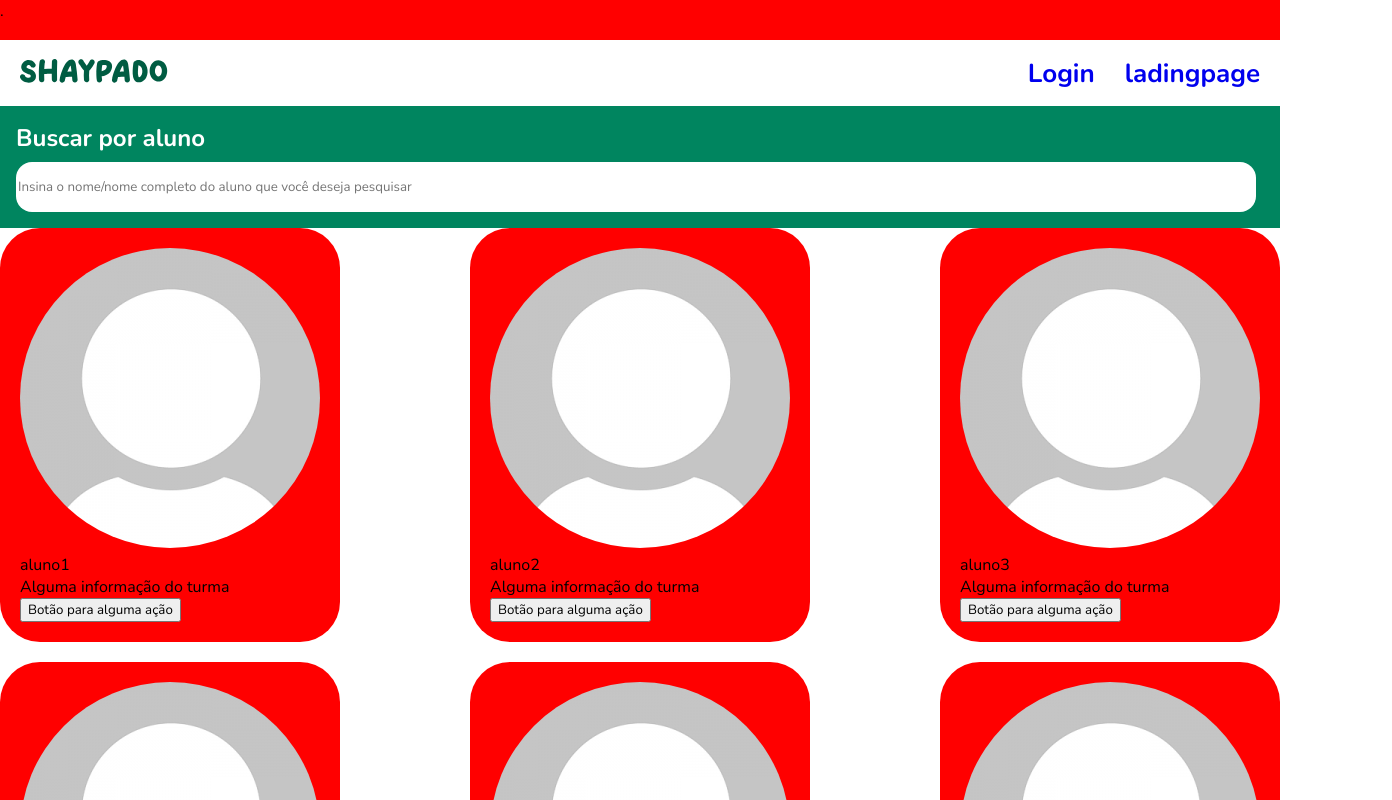
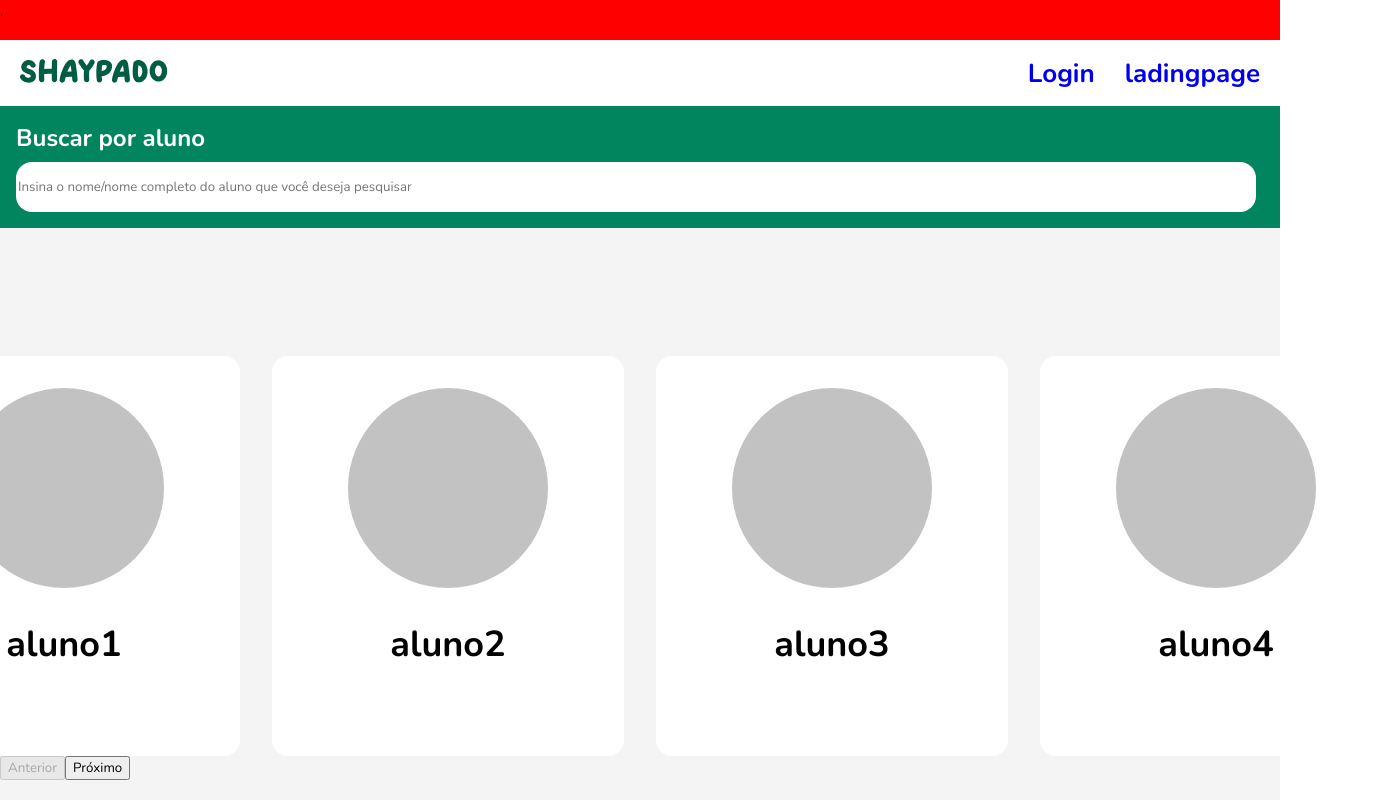
Before and after one commit to RogerioLacerdaGH/shaypado-web, a React (Vite) app: page /list-students in a window 1280 px wide. Shown: the top 800 px of the page, 1392 px wide, since content can reach past the window. Built offline with nearby package versions, Linux system fonts and the light colour scheme.

Commit message:
Mudança completa na página de listar estudantes

```diff
--- a/src/components/StudentCards/index.jsx
+++ b/src/components/StudentCards/index.jsx
@@ -1,68 +1,48 @@
 import perfil from '../../assets/profire-300x300.png';
 import React, { useState } from 'react';
 import styles from './styles.module.css';
-import Button from 'react-bootstrap/Button';
-import Card from 'react-bootstrap/Card';
-import Container from 'react-bootstrap/Container';
-import Row from 'react-bootstrap/Row';
-import Col from 'react-bootstrap/Col';
 
 const StudentCards = () => {
-  const nomeAlunos = ["aluno1", "aluno2", "aluno3", "aluno4", "aluno5", "aluno6", "aluno7", "aluno8","aluno1", "aluno2", "aluno3", "aluno4", "aluno5", "aluno6", "aluno7", "aluno8","aluno1", "aluno2", "aluno3", "aluno4", "aluno5", "aluno6", "aluno7", "aluno8"];
-  const cardsPorPagina = 20;
+  const [currentIndex, setCurrentIndex] = useState(0);
 
-  const [paginaAtual, setPaginaAtual] = useState(1);
+  const names = ["aluno1", "aluno2", "aluno3", "aluno4", "aluno5", "aluno6", "aluno7"];
 
-  const indiceInicial = (paginaAtual - 1) * cardsPorPagina;
-  const indiceFinal = paginaAtual * cardsPorPagina;
-  const TurmasPagina = nomeAlunos.slice(indiceInicial, indiceFinal);
+  const handleNext = () => {
+    if (currentIndex < names.length - 1) {
+      setCurrentIndex(prevIndex => prevIndex + 1);
+    }
+  };
 
-  const totalPages = Math.ceil(nomeAlunos.length / cardsPorPagina);
+  const handlePrevious = () => {
+    if (currentIndex > 0) {
+      setCurrentIndex(prevIndex => prevIndex - 1);
+    }
+  };
 
-  const renderizarCards = () => {
-    return (
-      <Row xs={1} md={4} className={`${styles['card-container']}`}>
-        {TurmasPagina.map((aluno, index) => (
-          <Col key={index}>
-            <Card className={`${styles['card-bgColor']} ${styles['rounded-card']} ${styles['card']}`}>
-              <Card.Img className={`${styles['card-img']}`} variant="top" src={perfil} alt="turma" />
-              <Card.Body>
-                <Card.Title>{aluno}</Card.Title>
-                <Card.Text>
-                  Alguma informação do turma
-                </Card.Text>
-                <Button variant="primary">Botão para alguma ação</Button>
-              </Card.Body>
-            </Card>
-          </Col>
-        ))}
-      </Row>
-    );
-  }
+  const canGoNext = currentIndex < names.length - 4;
+  const canGoPrevious = currentIndex > 0;
 
-
-
-  const handlePaginaAnterior = () => {
-    if (paginaAtual > 1) {
-      setPaginaAtual(paginaAtual - 1);
-    }
-  }
-
-  const handleProximaPagina = () => {
-    if (paginaAtual < totalPages) {
-      setPaginaAtual(paginaAtual + 1);
-    }
-  }
+  const renderStudents = () => {
+    const currentNames = names.slice(currentIndex, currentIndex + 4);
+    return currentNames.map((name, index) => (
+      <div key={index} className={styles.card}>
+        <svg width="200" height="200" viewBox="0 0 200 200" fill="none" xmlns="http://www.w3.org/2000/svg">
+          <circle cx="100" cy="100" r="100" fill="#C2C2C2" />
+        </svg>
+        <h2>{name}</h2>
+      </div>
+    ));
+  };
 
   return (
-    <Container>
-      {renderizarCards()}
-      <div className="pagination">
-        <Button onClick={handlePaginaAnterior} disabled={paginaAtual === 1}>Anterior</Button>
-        <Button onClick={handleProximaPagina} disabled={paginaAtual === totalPages}>Próxima</Button>
+    <div className={styles.cardList}>
+      <div className={styles.cardsContainer}>{renderStudents()}</div>
+      <div className="controls">
+        <button onClick={handlePrevious} disabled={!canGoPrevious}>Anterior</button>
+        <button onClick={handleNext} disabled={!canGoNext}>Próximo</button>
       </div>
-    </Container>
+    </div>
   );
-}
+};
 
 export default StudentCards;
--- a/src/components/StudentCards/styles.module.css
+++ b/src/components/StudentCards/styles.module.css
@@ -1,26 +1,29 @@
-.card-bgColor {
-  background-color: #ff0000;
+.cardsContainer {
+  display: flex;
+  justify-content: center;
+  gap: 2rem;
+  max-width: 50%;
+  align-self: center;
 }
+.cardList{
+  padding: 10% 0 10% 0;
+  background-color: #F4F4F4;
+  display: flex;
+  flex-direction: column;
+}
+.card{
+  background-color: white;
+  align-items: center;
+  display: flex;
+  flex-direction: column;
+  border-radius: 1rem;
 
-.rounded-card {
-  border-radius: 40px;
-  padding: 20px;
+  min-height: 25rem;
+  min-width: 22rem;
+
+  font-size: 1.5rem;
+  font-weight: 800;
 }
-
-.pagination {
-  margin-top: 20px;
+.card svg {
+  margin: 2rem 0 2rem 0;
 }
-
-.card-container {
-  display: flex;
-  flex-wrap: wrap;
-  justify-content: space-between;
-}
-
-.card {
-  margin-bottom: 20px;
-}
-
-.card-img {
-  border-radius: 50%;
-}
```
